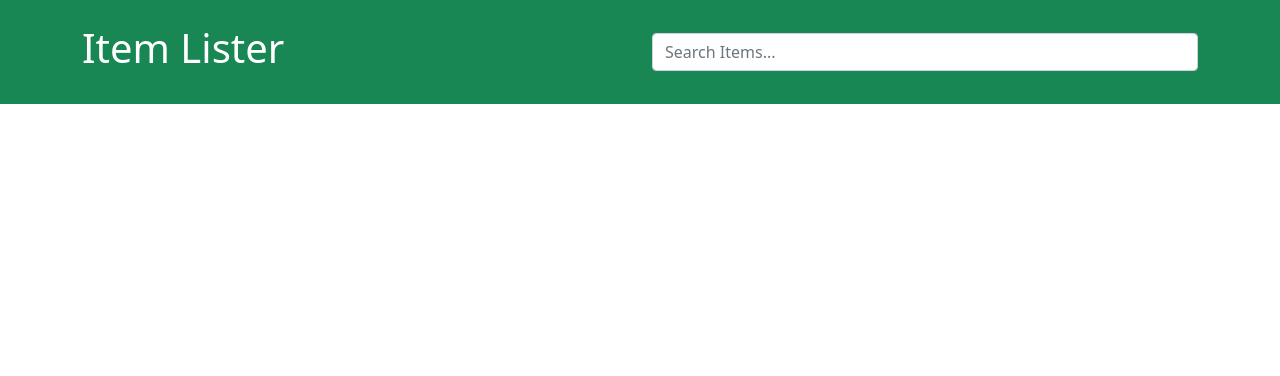
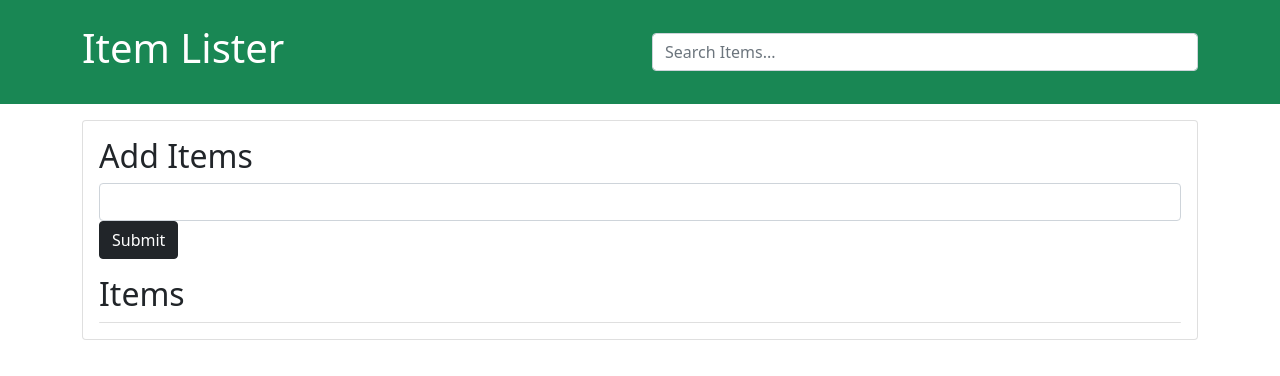
Before and after one commit to Qoosim/Item-Lister, a plain HTML site: page index.html in a window 1280 px wide. Drawn offline with nearby package versions, Linux system fonts and the light colour scheme.

Commit message:
Complete UI to add items to the page

```diff
--- a/javascript/script.js
+++ b/javascript/script.js
@@ -2,14 +2,18 @@ const body = document.querySelector('body');
 console.log(body);
 const script = document.querySelector('script');
 
-const headerDiv = document.createElement('div');
+// Overall container
+const overallContainer = document.createElement('div');
+overallContainer.className = 'overall';
+
+// Header Section
 
 const header = document.createElement('div');
 header.className = 'bg-success text-white p-4 mb-3';
 header.id = 'main-header';
 
-const container = document.createElement('div');
-container.className = 'container';
+const headerContainer = document.createElement('div');
+headerContainer.className = 'container';
 
 const row = document.createElement('div');
 row.className = 'row';
@@ -34,9 +38,55 @@ input.setAttribute('placeholder', 'Search Items...');
 secondColumn.appendChild(input);
 row.appendChild(secondColumn);
 
-container.appendChild(row)
+headerContainer.appendChild(row)
 
-header.appendChild(container);
+header.appendChild(headerContainer);
+
+// Body content
+
+const bodyContainer = document.createElement('div');
+bodyContainer.className = 'container';
+
+const card = document.createElement('div');
+card.className = 'card card-body';
+card.id = 'main';
+
+const h2 = document.createElement('h2');
+h2.className = 'title';
+h2.textContent = 'Add Items';
+
+const form = document.createElement('form');
+form.id = 'addForm';
+form.className = 'form-inline mb-3';
+
+const formInput1 = document.createElement('input');
+formInput1.setAttribute('type', 'text');
+formInput1.id = 'item';
+formInput1.className = 'form-control mr-2'
+
+const formInput2 = document.createElement('input');
+formInput2.setAttribute('type', 'submit');
+formInput2.className = 'btn btn-dark';
+formInput2.setAttribute('value', 'Submit');
+
+const new_h2 = document.createElement('h2');
+new_h2.className = 'title';
+new_h2.textContent = 'Items'
+
+const ul = document.createElement('ul');
+ul.id = 'items';
+ul.className = 'list-group';
 
 
-body.insertBefore(header, script);
+form.appendChild(formInput1);
+form.appendChild(formInput2);
+card.appendChild(h2);
+card.appendChild(form);
+card.appendChild(new_h2);
+card.appendChild(ul);
+
+bodyContainer.appendChild(card);
+
+overallContainer.appendChild(header);
+overallContainer.appendChild(bodyContainer);
+body.insertBefore(overallContainer, script);
```
Also changed, not shown: index.html (+0 -1 lines), 2 other files.
